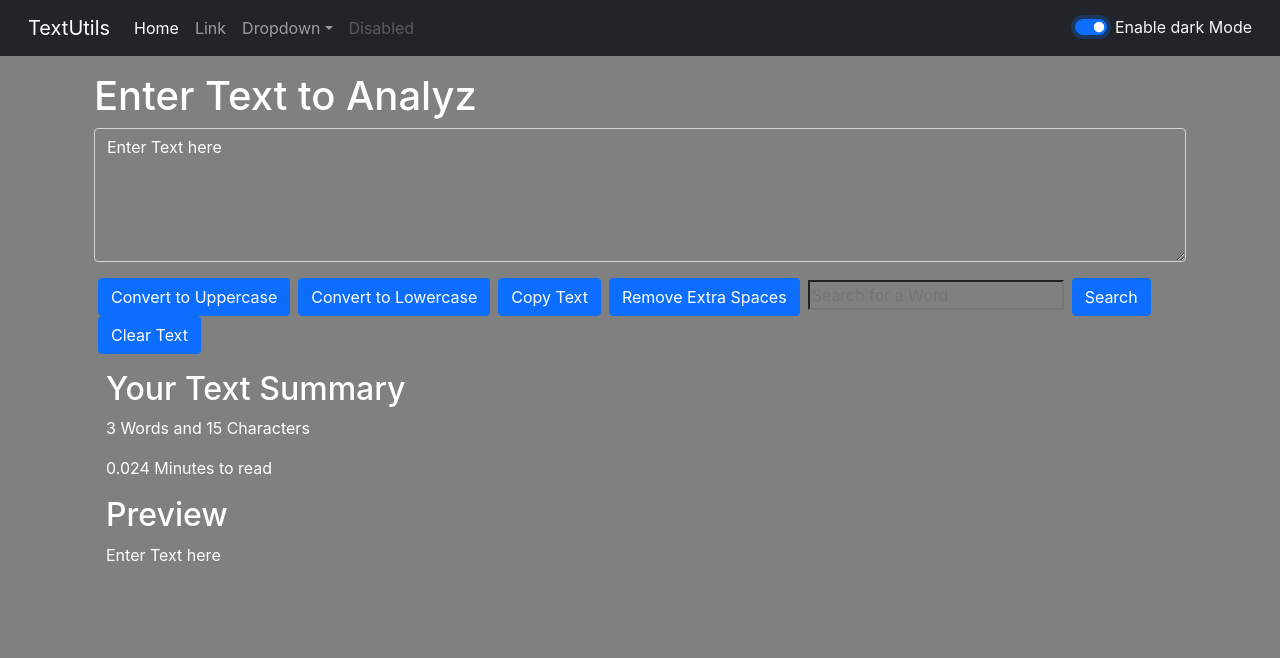
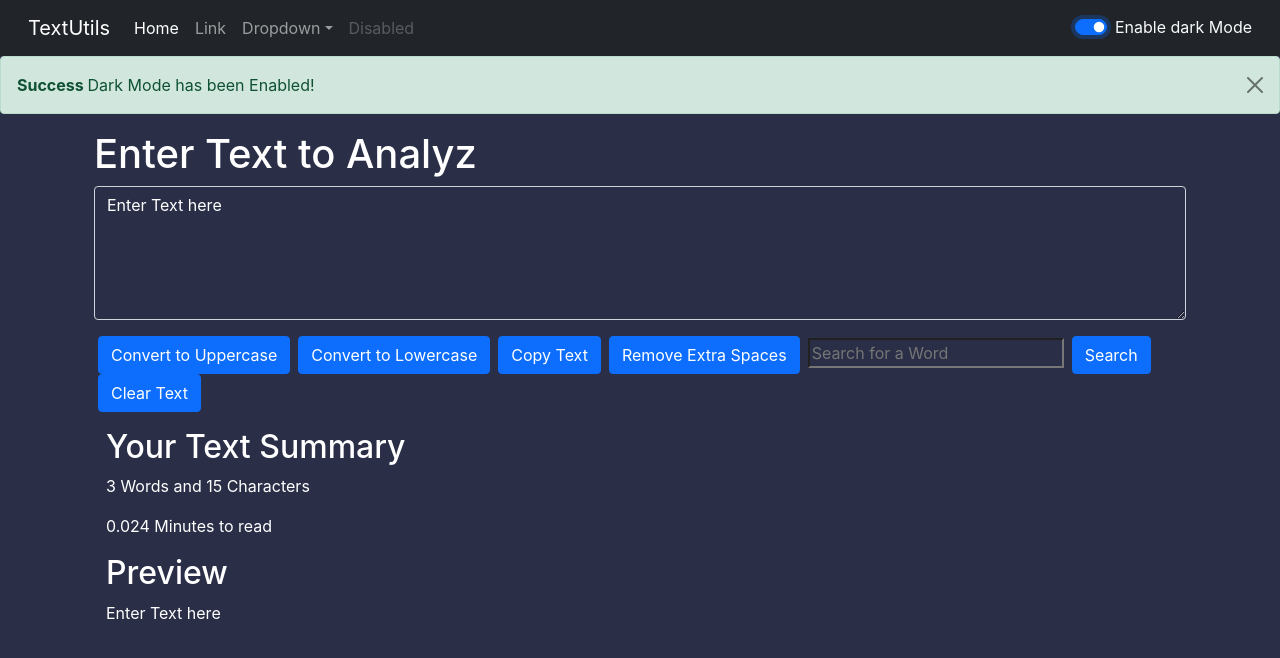
Before and after one commit to SagarUdgiri/TextUtils, a React (Create React App) app: page / in a window 1280 px wide. Both pictures are taken after a click on the checkbox "Enable light Mode". Shown: the top 658 px of the page. Built offline with nearby package versions, Linux system fonts and the light colour scheme.

Commit message:
Auto Dismissing Alert msgs

```diff
--- a/src/App.js
+++ b/src/App.js
@@ -2,31 +2,46 @@ import './App.css';
 import About from './Components/About';
 import Navbar from './Components/Navbar';
 import TextForm from './Components/TextForm';
-import React, { useState } from 'react'
+import React, { useState } from 'react';
+import Alert from './Components/Alert'
 
 function App() {
   // const titles=["Home","About","Contact"];
   function searched() {
     alert("fdj")
   }
+
+  const [alert, showalert] = useState(null);
   function toggleMode() {
     if (Mode === 'light')
     {
       setMode('dark')
-      document.body.style.backgroundColor='grey'
+      document.body.style.backgroundColor='#2a2f47';
+      showalert({msg:" Dark Mode has been Enabled!",Type:"success "});
     }
     else
     {
       setMode('light')
-      document.body.style.backgroundColor='white'
+      document.body.style.backgroundColor='white';
+      showalert({msg:" Light Mode has been Enabled!",Type:"success "});
     }
   }
   const [Mode, setMode] = useState('light');
+
+
+  const SetAlert=(message,type)=>{
+    showalert({
+      msg:message,
+      Type:type
+    })
+    setTimeout(()=> showalert(null),1000)
+  }
   return (
     <div >
       <Navbar title="TextUtils" search={searched} mode={Mode} toggleMode={toggleMode}></Navbar>
+      <Alert alert={alert}/>
       <div className="container my-3">
-      <TextForm heading="Enter Text to Analyz" mode={Mode} toggleMode={toggleMode}/>
+      <TextForm showalert={SetAlert} heading="Enter Text to Analyz" mode={Mode} toggleMode={toggleMode}/>
       {/* <About/> */}
       </div>
     </div>
--- /dev/null
+++ b/src/Components/Alert.js
@@ -0,0 +1,16 @@
+import React from 'react';
+
+const Alert = (props) => {
+    const capitalize=word => {
+        const text=word.toLowerCase()
+        return text.charAt(0).toUpperCase()+text.slice(1)+' ';
+    }
+    return (
+            props.alert && <div class={`alert alert-${props.alert.Type} alert-dismissible fade show`} role="alert">
+                <strong>{capitalize(props.alert.Type)}</strong>{props.alert.msg}
+                <button type="button" class="btn-close" data-bs-dismiss="alert" aria-label="Close"></button>
+            </div>
+    );
+}
+
+export default Alert;
--- a/src/Components/TextForm.js
+++ b/src/Components/TextForm.js
@@ -16,9 +16,9 @@ const TextForm = (props) => {
      function searchString() {
          let foundText=text.search(searchStr);
          if (foundText===-1)
-         alert("String Not Found")
+         props.showalert(" String Not Found",'warning')
          else
-         alert("String Found")
+         props.showalert(" String Found",'success')
      }
 
      function handleCopy() {
@@ -39,7 +39,7 @@ const TextForm = (props) => {
         <div className="container" style={{color:props.mode==='dark'?'white':'black'}}>
             <h1>{props.heading}</h1>
             <div className="mb-3">
-            <textarea className="form-control" value={text} id="myText" rows="5" onChange={handleonChange} style={{backgroundColor:props.mode==='dark'?'grey':'white',
+            <textarea className="form-control" value={text} id="myText" rows="5" onChange={handleonChange} style={{backgroundColor:props.mode==='dark'?'#2a2f47':'white',
             color:props.mode==='dark'?'white':'black'}}></textarea>
             </div>
             <button className="btn btn-primary mx-1" onClick={ConverttoUpper}>Convert to Uppercase</button>
@@ -47,7 +47,7 @@ const TextForm = (props) => {
             <button className="btn btn-primary mx-1" onClick={handleCopy}>Copy Text</button>
             <button className="btn btn-primary mx-1" onClick={handleExtraSpaces}>Remove Extra Spaces</button>
             <input type="text" className="mx-1" placeholder="Search for a Word" onChange={(event)=> setstr(event.target.value)}
-            style={{backgroundColor:props.mode==='dark'?'grey':'white',
+            style={{backgroundColor:props.mode==='dark'?'#2a2f47':'white',
             color:props.mode==='dark'?'white':'black'}}/>
             <button className="btn btn-primary mx-1" onClick={searchString}>Search</button>
             <button className="btn btn-primary mx-1" onClick={()=> settext("")}>Clear Text</button>
```
